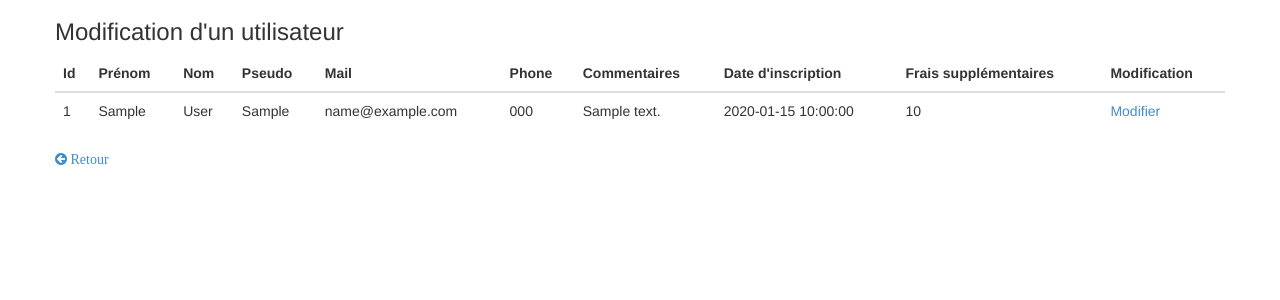
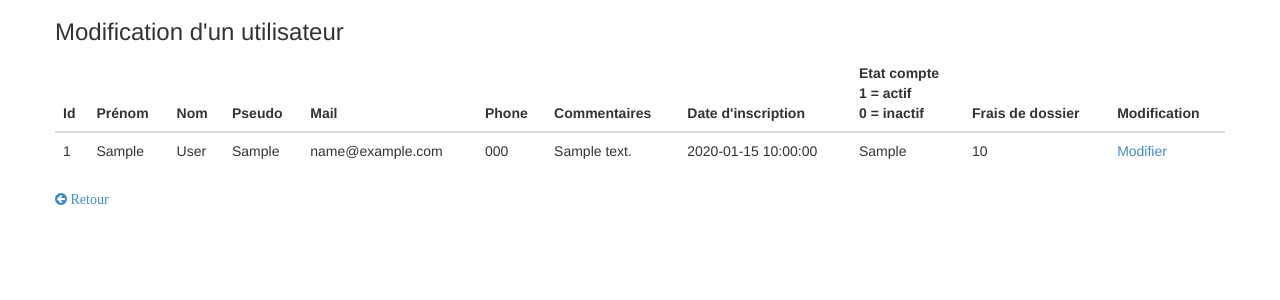
Before and after one commit to lukile/projetAnnuel, a PHP site: page /projet_annuel/modify.php in a window 1280 px wide. Shown: the part 51-351 px from the top of the page. Run offline with PHP 8.4, Linux system fonts and the light colour scheme; tables that the repository leaves empty or names only in its code hold one stand-in row (values such as "Sample post"); some libraries are stand-ins or nearby versions.

Commit message:
fields added

```diff
--- a/modify.php
+++ b/modify.php
@@ -2,7 +2,7 @@
 session_start();
 
 include "header.php";
-$listUsers = connect()->query("SELECT id, firstname, lastname, pseudo, mail, phone, comments, registration_date, application_fee FROM user");
+$listUsers = connect()->query("SELECT id, firstname, lastname, pseudo, mail, phone, comments, registration_date, active, application_fee FROM user");
 
 ?>
 <div class="container">
@@ -21,13 +21,14 @@ $listUsers = connect()->query("SELECT id, firstname, lastname, pseudo, mail, pho
                     <th>Phone</th>
                     <th>Commentaires</th>
                     <th>Date d'inscription</th>
-                    <th>Frais supplémentaires</th>
+                    <th>Etat compte <br>1 = actif<br>0 = inactif</th>
+                    <th>Frais de dossier</th>
                     <th>Modification</th>
                 </tr>
                 </thead>
                 <tbody>
 <?php                    while($data = $listUsers->fetch()){ ?>
-
+                    <tr>
                     <td><?php echo $data['id']; ?> </td>
                     <td><?php echo $data['firstname']; ?> </td>
                     <td><?php echo $data['lastname']; ?> </td>
@@ -36,9 +37,11 @@ $listUsers = connect()->query("SELECT id, firstname, lastname, pseudo, mail, pho
                     <td><?php echo $data['phone']; ?> </td>
                     <td><?php echo $data['comments']; ?> </td>
                     <td><?php echo $data['registration_date']; ?> </td>
+                    <td><?php echo $data['active']; ?></td>
                     <td><?php echo $data['application_fee'].'<br>'; ?> </td>
 
                     <td><a href="modifyUser.php?id=<?php echo $data['id']?>">Modifier</a></td>
+                    </tr>
 <?php } ?>
                </tbody>
             </table>
```
